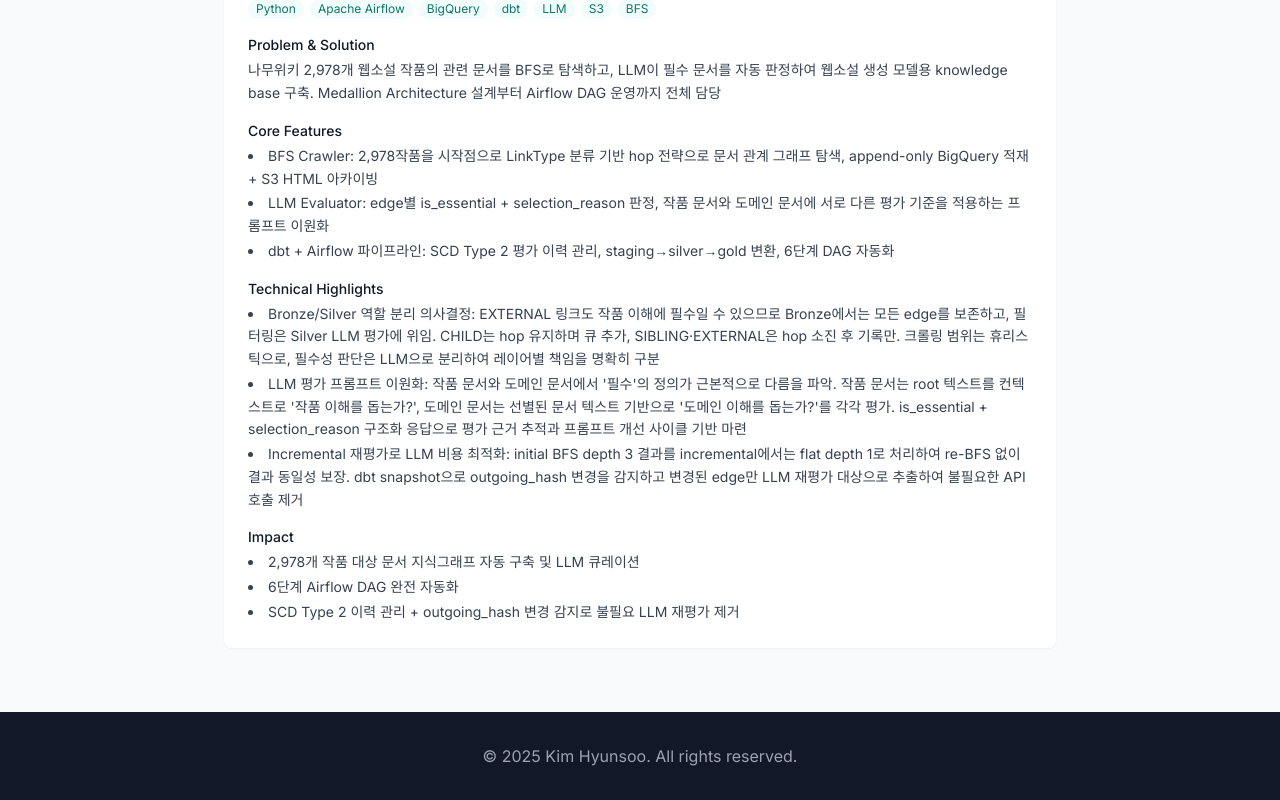
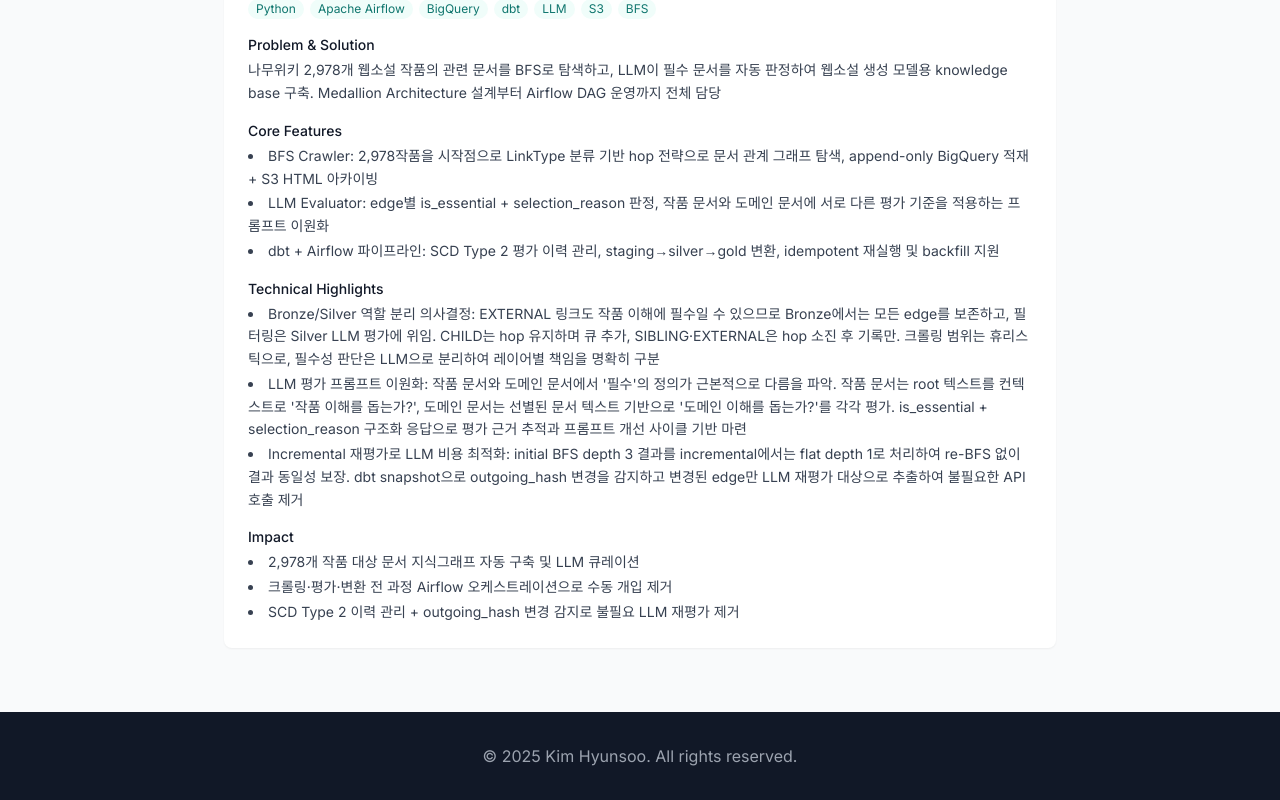
Before and after one commit to rover0811/rover0811.github.io, a React (Vite) app: page / in a window 1280 px wide. Shown: the part 3020-3820 px from the top of the page. Built offline with nearby package versions, Linux system fonts and the light colour scheme.

Commit message:
fix: change some airflow dag

```diff
--- a/src/components/Projects.tsx
+++ b/src/components/Projects.tsx
@@ -53,7 +53,7 @@ const projectsData: ProjectProps[] = [
     features: [
       "BFS Crawler: 2,978작품을 시작점으로 LinkType 분류 기반 hop 전략으로 문서 관계 그래프 탐색, append-only BigQuery 적재 + S3 HTML 아카이빙",
       "LLM Evaluator: edge별 is_essential + selection_reason 판정, 작품 문서와 도메인 문서에 서로 다른 평가 기준을 적용하는 프롬프트 이원화",
-      "dbt + Airflow 파이프라인: SCD Type 2 평가 이력 관리, staging→silver→gold 변환, 6단계 DAG 자동화"
+      "dbt + Airflow 파이프라인: SCD Type 2 평가 이력 관리, staging→silver→gold 변환, idempotent 재실행 및 backfill 지원"
     ],
     highlights: [
       "Bronze/Silver 역할 분리 의사결정: EXTERNAL 링크도 작품 이해에 필수일 수 있으므로 Bronze에서는 모든 edge를 보존하고, 필터링은 Silver LLM 평가에 위임. CHILD는 hop 유지하며 큐 추가, SIBLING·EXTERNAL은 hop 소진 후 기록만. 크롤링 범위는 휴리스틱으로, 필수성 판단은 LLM으로 분리하여 레이어별 책임을 명확히 구분",
@@ -62,7 +62,7 @@ const projectsData: ProjectProps[] = [
     ],
     impact: [
       "2,978개 작품 대상 문서 지식그래프 자동 구축 및 LLM 큐레이션",
-      "6단계 Airflow DAG 완전 자동화",
+      "크롤링·평가·변환 전 과정 Airflow 오케스트레이션으로 수동 개입 제거",
       "SCD Type 2 이력 관리 + outgoing_hash 변경 감지로 불필요 LLM 재평가 제거"
     ],
     technologies: ["Python", "Apache Airflow", "BigQuery", "dbt", "LLM", "S3", "BFS"]
```
